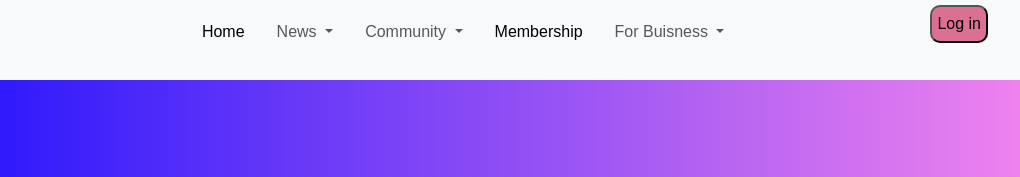
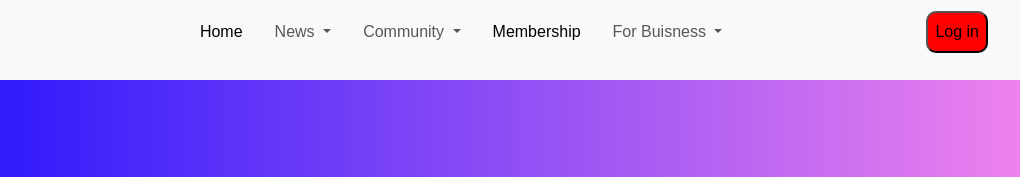
Before and after one commit to Heraald123/DeepLearning_bootstrap, a plain HTML site: page index.html in a window 1280 px wide. Shown: the top 177 px of the page, 260-1280 px from the left. Drawn offline with nearby package versions, Linux system fonts and the light colour scheme.

Commit message:
Updated navbar and contact section

```diff
--- a/style.css
+++ b/style.css
@@ -20,11 +20,11 @@ body {
     margin-bottom:1rem;
 }
 .Login{
-    margin-bottom:2rem;
+    margin-bottom:1rem;
     margin-right:2rem;
     border-radius: 10px;
-    background-color: palevioletred;
-    padding:5px;
+    background-color: red;
+    padding:7px;
 }
 
 .hero{
```
